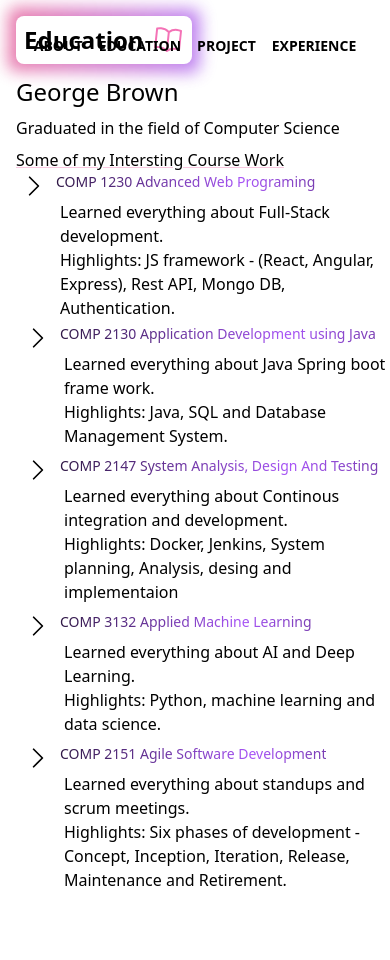
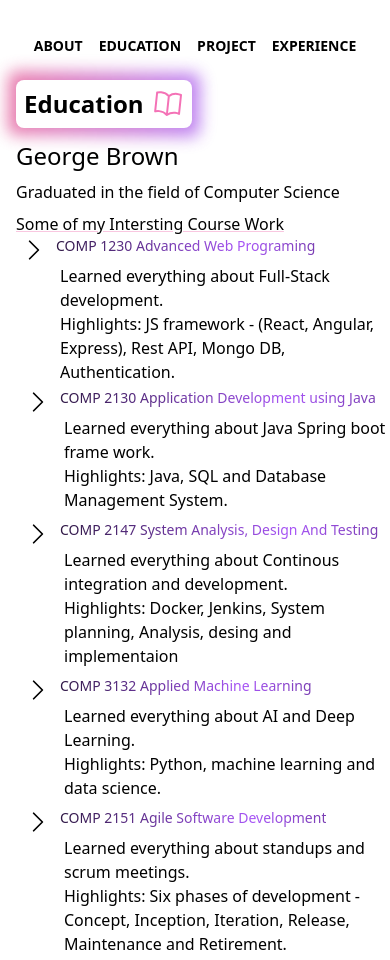
Before and after one commit to aryanluther/portfoliolatest, a Next.js app: page /education in a window 390 px wide. Before the commit the page ends 896 px from the top, so only its background shows below. Built offline with nearby package versions, Linux system fonts and the light colour scheme.

Commit message:
fixed margin

```diff
--- a/pages/education.tsx
+++ b/pages/education.tsx
@@ -10,7 +10,7 @@ export default function education() {
       exit={{ opacity: 1 }}
       className="absolute top-0 left-0 w-full h-full"
     >
-      <div className="lg:mt-32 mt-4 lg:ml-40 lg:pl-8 pl-4">
+      <div className="lg:mt-32 mt-20 lg:ml-40 lg:pl-8 pl-4">
         <div className="flex">
           <div className="pb-1">
             <div className="relative group">
```
